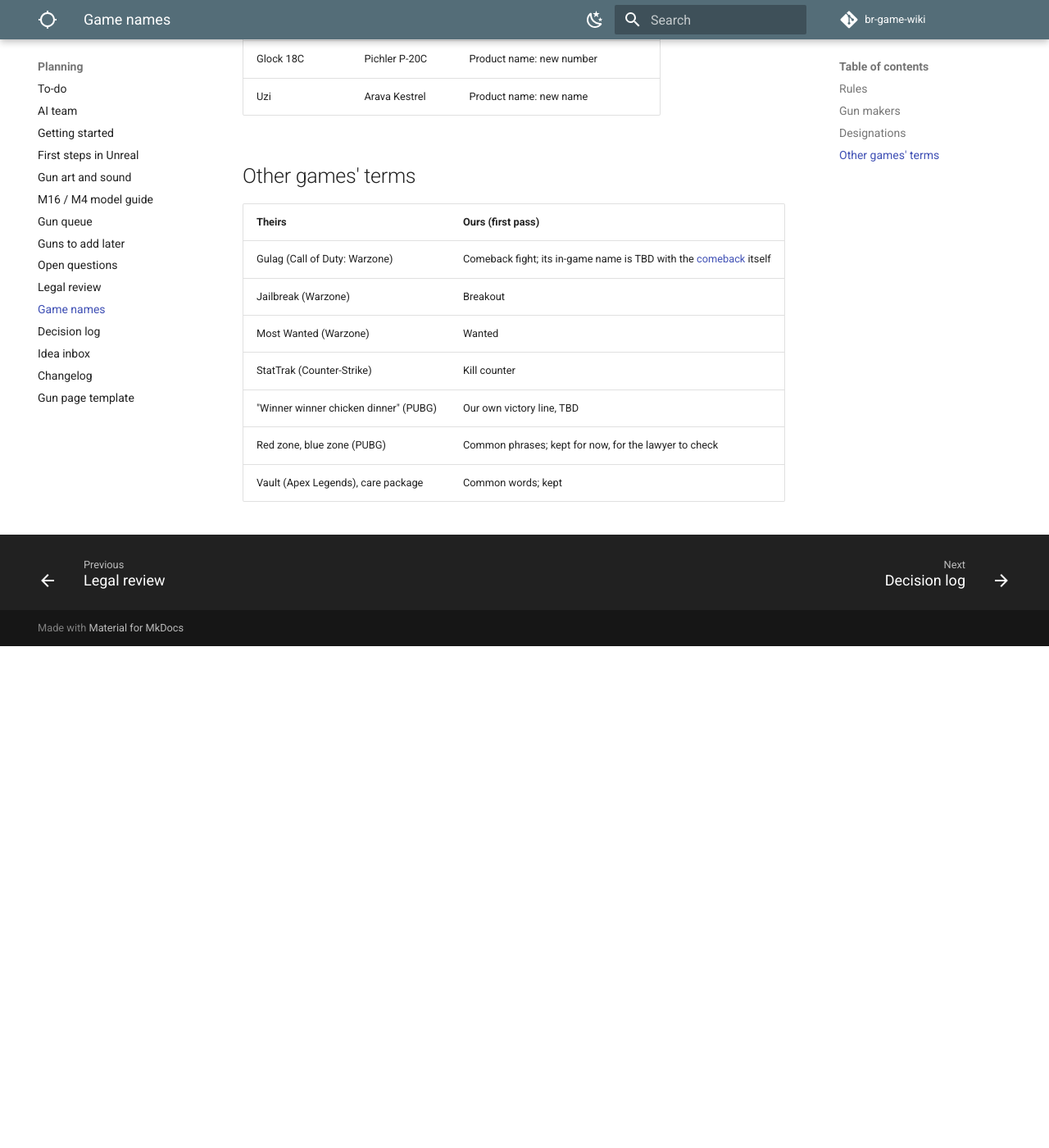
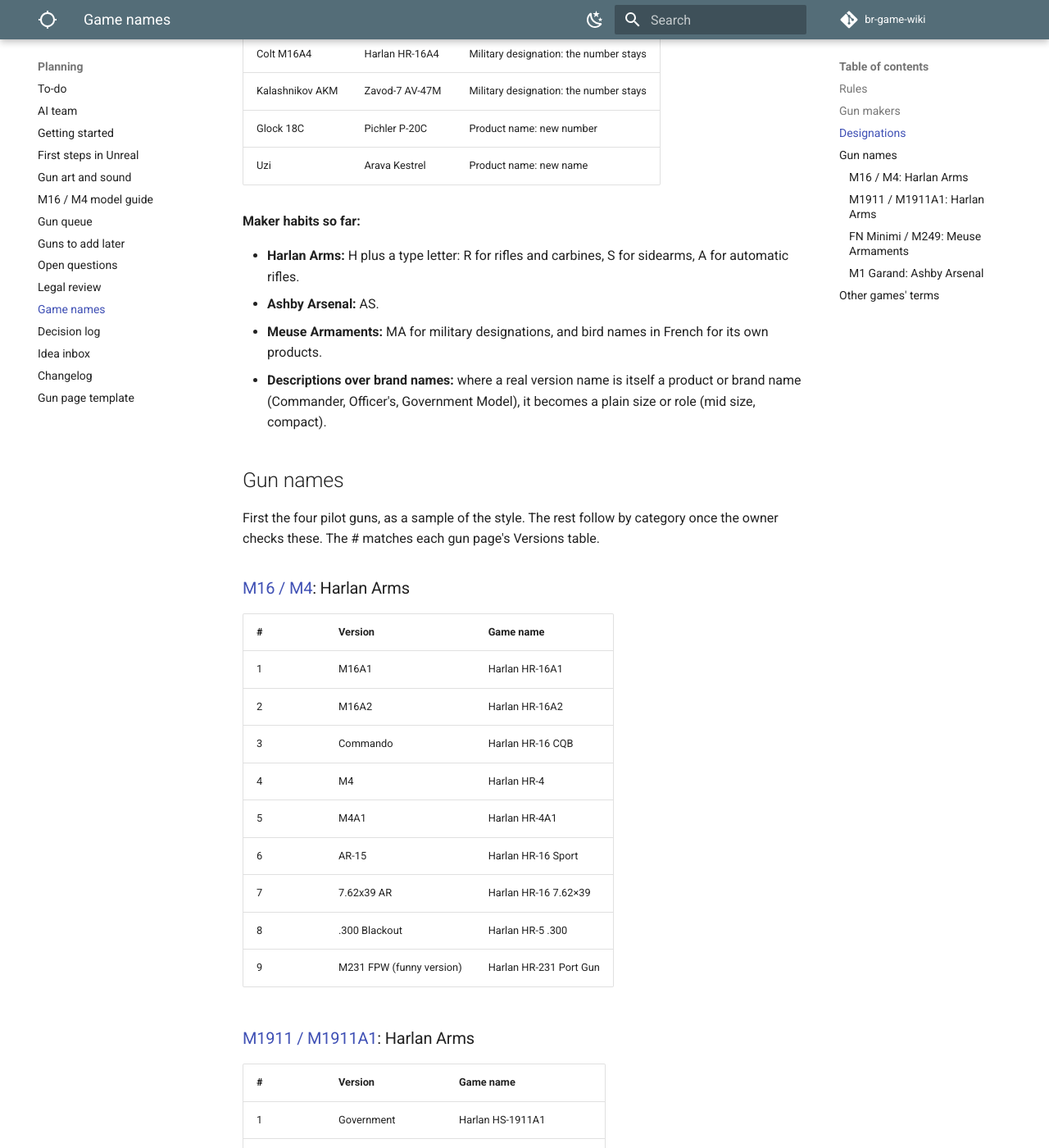
Before and after one commit to DerrickSpartan1/br-game-wiki, an MkDocs documentation site: the page built from docs/planning/game-names.md, in a window 1280 px wide and 1400 px high, scrolled down 4447 px. Shown: the whole window at 82% size. Built offline with MkDocs 1.6.1 and Material for MkDocs 9.7.7, drawn with Linux system fonts in a browser that asks for light colours; comment, search, counter and statistics services are not loaded; before the commit the page ends 5235 px from its top, so only the background shows below that; some of the changed text lies outside the part shown.

Commit message:
Approve the gun makers and name the pilot guns as a sample
Co-Authored-By: Claude Opus 5.5 <noreply@anthropic.com>
Claude-Session: https://claude.ai/code/session_01LAp2s4euUjj6HZthupXLj4

```diff
--- a/docs/planning/game-names.md
+++ b/docs/planning/game-names.md
@@ -10,7 +10,8 @@ The names the game uses in place of real ones ([Legal review](legal-review.md)).
 - **Designations:** a mix of real and new ([Designations](#designations)).
 - **Attachments:** plain descriptions: vertical foregrip, angled grip, red dot, holographic sight, 2x scope, 4x scope. A unique scope is named for what it does, like a 4x scope with range markings for the SVD's PSO-1.
 - **Armor:** our own names for carriers, plates, rigs, and helmets (TBD).
-- **Vehicles:** made-up makes and models, like guns (TBD).
+- **Vehicles:** made-up makes and models, like guns, named when vehicles are added.
+- **Cartridges:** names with a company or person in them (.338 Lapua Magnum, .308 Winchester, 7.62×25mm Tokarev, .300 Blackout) get a metric size or a plain name in the game, like 7.62×25mm or .338 Magnum (TBD per cartridge).
 - **Other games' terms:** our own names ([Other games' terms](#other-games-terms)).
 - **Into the game:** once names are approved, the lead's tools read them from this page, so the gun, armor, and loot tables the game already reads don't change.
 
@@ -72,7 +73,7 @@ First pass: 49 makers for the 120 gun families. Where a gun was built by several
 
 ## Designations
 
-The owner's pick is a mix of real and new. The proposal, for review:
+Approved by the owner: a mix of real and new.
 
 - **Each game maker has its own letters,** used as a prefix on its guns.
 - **Military designations and years keep their number:** the letters change but the number stays, so the gun still reads right to people who know it.
@@ -86,6 +87,72 @@ The owner's pick is a mix of real and new. The proposal, for review:
 | Glock 18C | Pichler P-20C | Product name: new number |
 | Uzi | Arava Kestrel | Product name: new name |
 
+**Maker habits so far:**
+
+- **Harlan Arms:** H plus a type letter: R for rifles and carbines, S for sidearms, A for automatic rifles.
+- **Ashby Arsenal:** AS.
+- **Meuse Armaments:** MA for military designations, and bird names in French for its own products.
+- **Descriptions over brand names:** where a real version name is itself a product or brand name (Commander, Officer's, Government Model), it becomes a plain size or role (mid size, compact).
+
+## Gun names
+
+First the four pilot guns, as a sample of the style. The rest follow by category once the owner checks these. The # matches each gun page's Versions table.
+
+### [M16 / M4](../weapons/assault-rifles/m16-m4.md): Harlan Arms
+
+| # | Version | Game name |
+| --- | --- | --- |
+| 1 | M16A1 | Harlan HR-16A1 |
+| 2 | M16A2 | Harlan HR-16A2 |
+| 3 | Commando | Harlan HR-16 CQB |
+| 4 | M4 | Harlan HR-4 |
+| 5 | M4A1 | Harlan HR-4A1 |
+| 6 | AR-15 | Harlan HR-16 Sport |
+| 7 | 7.62x39 AR | Harlan HR-16 7.62×39 |
+| 8 | .300 Blackout | Harlan HR-5 .300 |
+| 9 | M231 FPW (funny version) | Harlan HR-231 Port Gun |
+
+### [M1911 / M1911A1](../weapons/pistols/m1911.md): Harlan Arms
+
+| # | Version | Game name |
+| --- | --- | --- |
+| 1 | Government | Harlan HS-1911A1 |
+| 2 | Commander | Harlan HS-1911 Mid |
+| 3 | Officer | Harlan HS-1911 Compact |
+| 4 | AF2011A1 | Harlan HS-1911 Twin |
+| 5 | .455 Webley Auto | Harlan HS-1911 .455 |
+| 6 | .38 Super | Harlan HS-1911 .38 Super |
+| 7 | 9mm | Harlan HS-1911 9mm |
+| 8 | 7.65mm Parabellum | Harlan HS-1911 7.65mm |
+| 9 | 9mm Steyr | Harlan HS-1911 9×23mm |
+| 10 | .400 Corbon | Harlan HS-1911 .400 |
+| 11 | 7.62×25 Tokarev | Harlan HS-1911 7.62×25mm |
+| 12 | Colt Service Ace | Harlan HS-1911 .22 Trainer |
+
+### [FN Minimi / M249](../weapons/lmgs/minimi.md): Meuse Armaments
+
+| # | Version | Game name |
+| --- | --- | --- |
+| 1 | Minimi | Meuse Martinet |
+| 2 | M249 | Meuse MA-249 |
+| 3 | Para | Meuse Martinet Para |
+| 4 | Mk 46 / SPW | Meuse MA-46 |
+| 5 | Minimi 7.62 | Meuse Martinet 7.62 |
+
+### [M1 Garand](../weapons/battle-rifles/m1-garand.md): Ashby Arsenal
+
+| # | Version | Game name |
+| --- | --- | --- |
+| 1 | M1 | Ashby AS-1 |
+| 2 | Sniper | Ashby AS-1 Sniper |
+| 3 | Short (rare) | Ashby AS-1 Short |
+| 4 | T20 (rare) | Ashby AS-20 |
+| 5 | 7.62 NATO | Ashby AS-1 7.62 |
+| 6 | Pakistani 7.92 (rare) | Ashby AS-1 7.92 |
+| 7 | Type 4 (rare) | Ashby AS-1 Type 4 |
+| 8 | T3E2 (rare) | Ashby AS-3 Trials |
+| 9 | Box-mag conversion (rare) | Ashby AS-1 Box Mag |
+
 ## Other games' terms
 
 | Theirs | Ours (first pass) |
```
Also changed, not shown: docs/planning/changelog.md (+1 -0 lines), docs/planning/decisions.md (+1 -0 lines), docs/planning/legal-review.md (+3 -2 lines), docs/planning/open-questions.md (+1 -1 lines), docs/planning/to-do.md (+3 -2 lines).
